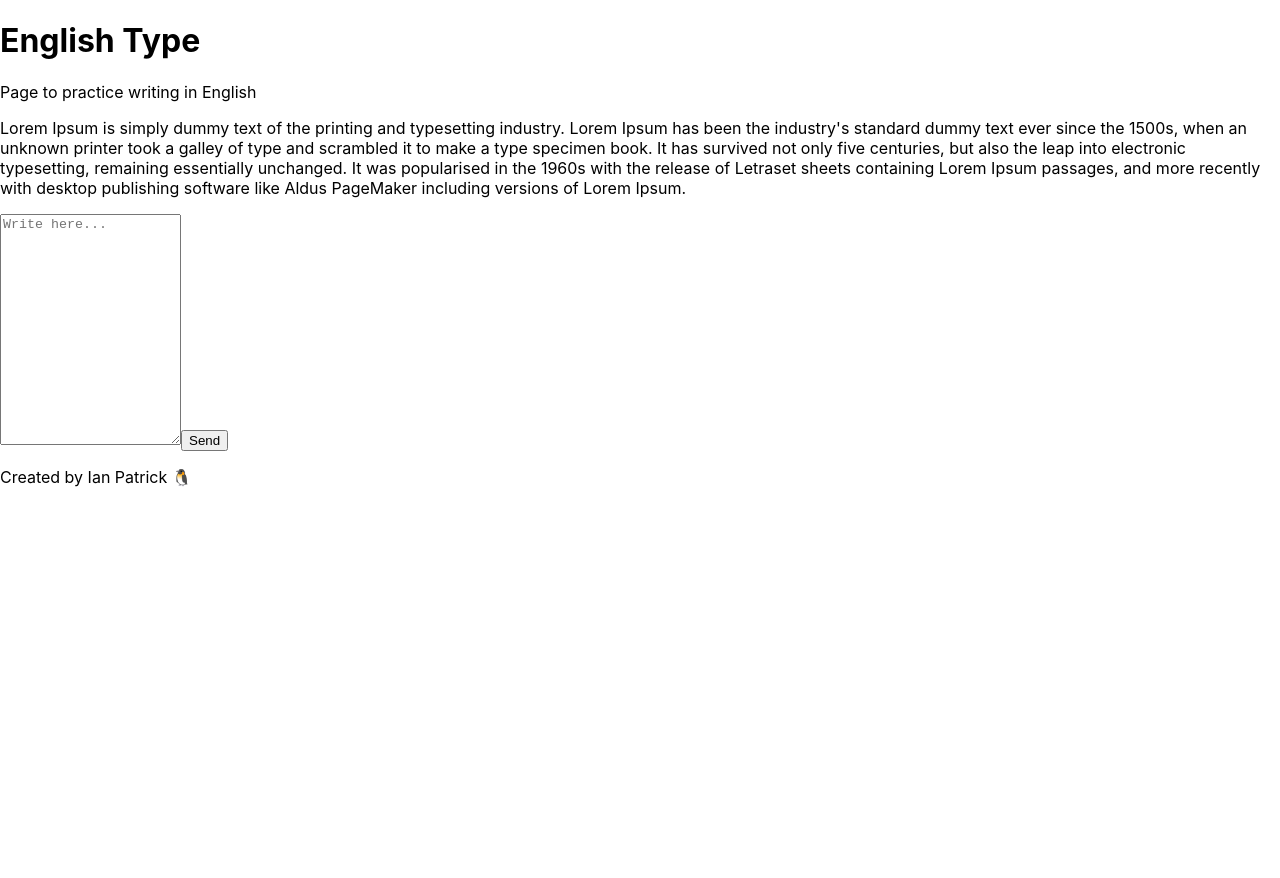
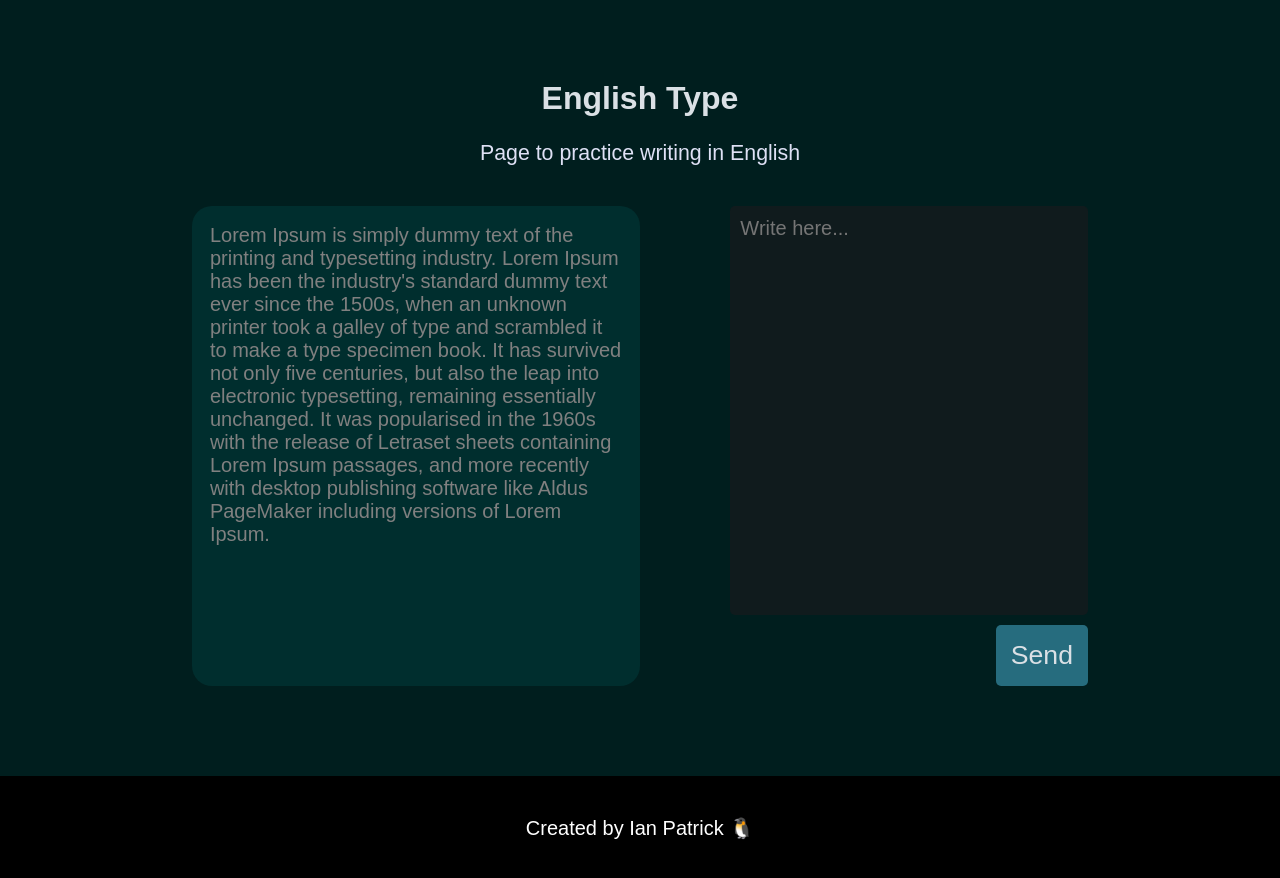
Before and after one commit to ianpatricck/englishtype, a Next.js app: page / in a window 1280 px wide. Before the commit the page ends 800 px from the top, so only its background shows below. Built offline with nearby package versions, Linux system fonts and the light colour scheme.

Commit message:
Simple style

```diff
--- a/styles/globals.css
+++ b/styles/globals.css
@@ -1,16 +1,157 @@
-html,
-body {
-  padding: 0;
-  margin: 0;
-  font-family: -apple-system, BlinkMacSystemFont, Segoe UI, Roboto, Oxygen,
-    Ubuntu, Cantarell, Fira Sans, Droid Sans, Helvetica Neue, sans-serif;
+:root {
+    --bg-primary: #001e1e;
+    --bg-secondary: #002e2e;
+    --bg-dark: #101b1d;
+    --bg-light: #266c7e;
+
+    --hv-bg-light: #266f8a;
+
+    --cl-primary: #dae0e5;
+    --cl-secondary: #dee1f5;
+    --cl-gray: gray;
 }
 
-a {
-  color: inherit;
-  text-decoration: none;
+@import url('https://fonts.googleapis.com/css2?family=Mitr:wght@500&display=swap');
+@import url('https://fonts.googleapis.com/css2?family=Sen&display=swap');
+@import url('https://fonts.googleapis.com/css2?family=Nunito+Sans:wght@300&display=swap');
+@import url('https://fonts.googleapis.com/css2?family=Josefin+Sans:wght@200&display=swap');
+
+* {
+    margin: 0;
+    padding: 0;
+    box-sizing: border-box;
 }
 
-* {
-  box-sizing: border-box;
+body {
+    background-color: var(--bg-primary);
 }
+
+main {
+    display: flex;
+    flex-direction: column;
+
+    align-items: center;
+    margin-top: 10vh;
+}
+
+@keyframes opacityComponent {
+    from {
+        opacity: 0;
+    } to {
+        opacity: 1;
+    }
+}
+
+@keyframes  moveComponentsToTop {
+    from {
+        margin-top: 10vh;
+    } to {
+        margin-top: 0;
+    }
+}
+
+h1 {
+    color: var(--cl-primary);
+    font-family: 'Mitr', sans-serif;
+    animation-name: opacityComponent;
+    animation-duration: 1s;
+}
+
+.description {
+    color: var(--cl-secondary);
+    font-size: 16pt;
+    margin-top: 3vh;
+    margin-bottom: 5vh;
+    font-family: 'Sen', sans-serif;
+    animation-name: opacityComponent;
+    animation-duration: 3s;
+}
+
+.content {
+    display: flex;
+    width: 70%;
+    height: 60vh;
+    justify-content: space-between;
+    animation-name: moveComponentsToTop;
+    animation-duration: 2s;
+}
+
+.left-side_text {
+    background-color: var(--bg-secondary);
+    width: 50%;
+    padding: 2%;
+    border-radius: 20px;
+    animation-name: opacityComponent;
+    animation-duration: 3s;
+}
+
+.left-side_text p {
+    color: var(--cl-gray);
+    font-size: 15pt;
+    font-family: 'Josefin Sans', sans-serif;
+}
+
+.right-side_text {
+    width: 40%;
+    display: flex;
+    flex-direction: column;
+    align-content: space-between;
+    border-radius: 15px;
+    animation-name: opacityComponent;
+    animation-duration: 3s;
+}
+
+.right-side_text form {
+    height: 100%;
+    display: flex;
+    flex-direction: column;
+    align-items: flex-end;
+}
+
+
+.right-side_text form textarea {
+    font-size: 15pt;
+    width: 100%;
+    resize: none;
+    height: 100%;
+    background-color: var(--bg-dark);
+    border: none;
+    padding: 3%;
+    border-radius: 5px;
+    color: white;
+    font-family: 'Nunito Sans', sans-serif;
+}
+
+.right-side_text form textarea:focus {
+    outline: 0;
+}
+
+.right-side_text form button {
+    font-size: 20pt;
+    font-family: 'Nunito Sans', sans-serif;
+    border: none;
+    border-radius: 5px;
+    padding: 15px;
+    margin-top: 10px;
+    background-color: var(--bg-light);
+    color: var(--cl-primary);
+}
+
+.right-side_text form button:hover {
+    cursor: pointer;
+    background-color: var(--hv-bg-light);
+}
+
+footer {
+    display: flex;
+    justify-content: center;
+    background-color: black;
+    padding: 5vh;
+    margin-top: 7%;
+}
+
+footer p {
+    font-size: 15pt;
+    color: white;
+    font-family: 'Sen', sans-serif;
+}
```
